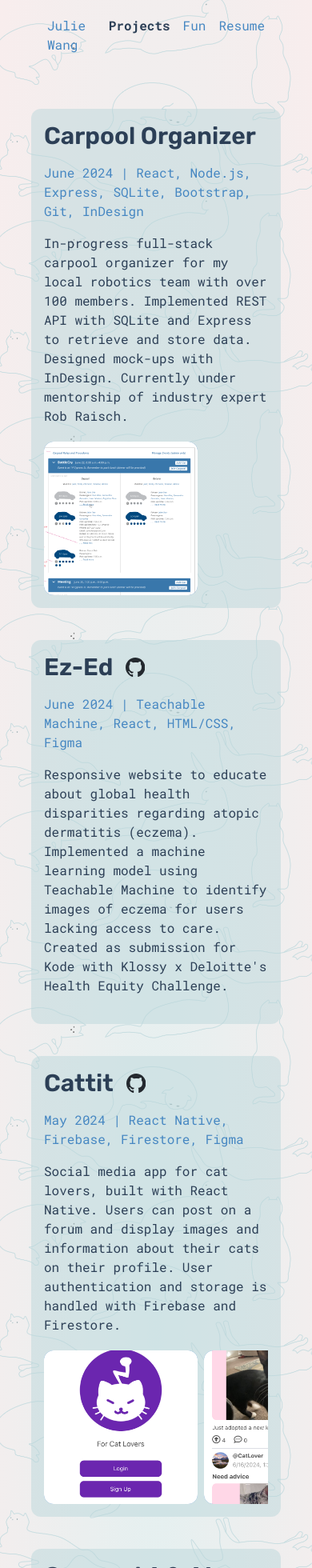
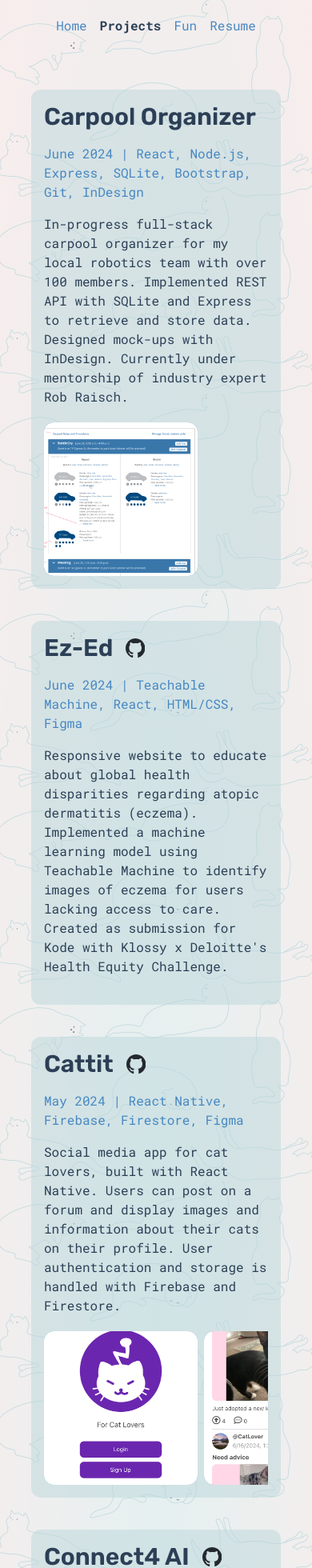
Before and after one commit to juliewang617/personal-website, a Next.js app: page /projects in a window 390 px wide. Shown: the top 1960 px of the page at 80% size. Built offline with nearby package versions, Linux system fonts and the light colour scheme.

Commit message:
updated responsivity for really small sizes - like iphone 13 mini

```diff
--- a/src/app/page.tsx
+++ b/src/app/page.tsx
@@ -14,17 +14,17 @@ export default function Page(){
             <div className="grid lg:grid-flow-col sm:grid-flow-row justify-center lg:mt-28">
 
               {/* Image of me */}
-              <div className="-rotate-2 bg-background_me bg-cover w-96 h-96 rounded-xl shadow-solid hover:animate-[wiggle_0.75s_ease-in-out]" />
+              <div className="m-auto -rotate-2 bg-background_me bg-cover w-64 h-64 sm:w-80 sm:h-80 md:w-96 md:h-96 rounded-xl shadow-solid hover:animate-[wiggle_0.75s_ease-in-out]" />
 
               {/* Text */}
-              <div className="md:ml-0 lg:ml-28 w-96 mt-10 lg:mt-0 lg:mb-0 mb-20">
-                <h1 className="font-rubik font-semibold text-3xl text-blue3">Julie Wang</h1>
+              <div className="md:ml-0 lg:ml-28 w-72 sm:w-96 mt-10 lg:mt-0 lg:mb-0 mb-20">
+                <h1 className="font-rubik font-semibold text-3xl text-blue3 sm:text-left text-center">Julie Wang</h1>
                 <p className="mt-5 text-blue2">Hi! My name is Julie, and I’m currently majoring in
                   computer science at Brown University. I’m a member of the Brown CS Diversity Committee, a
                   project manager on Full Stack @ Brown, and a TA for an intro CS class (CSCI0170). In
                   my free time, I love to draw, crochet, and go on walks. I’m also a bit of a
                   crazy cat lady. Feel free to reach out on any of my socials - I’m always up to connect! </p>
-                <div className="space-x-8 flex">
+                <div className="space-x-8 flex justify-center sm:justify-start">
                   <button className="mt-5 h-10 w-10 bg-github_logo bg-contain"
                   onClick={() => window.open('https://github.com/juliewang617')}/>
                   <button className="mt-5 h-10 w-10 bg-linkedin_logo bg-cover"
--- a/src/app/projects/page.tsx
+++ b/src/app/projects/page.tsx
@@ -52,7 +52,7 @@ export default function Page(){
               Firestore. "/>
 
               <Project
-              title="Connect4 & AI Player"
+              title="Connect4 AI"
               images={[["/connect4/thumbnail.png", "Screenshot of the Connect4 game"]]}
               caption="May 2024 | Python, Flask"
               link="https://github.com/juliewang617/Connect4-with-AI-Player"
--- a/src/components/ImageModal.tsx
+++ b/src/components/ImageModal.tsx
@@ -17,14 +17,15 @@ export default function ImageModal({image}:{image: [string, string]}){
 
             {open &&
             <div
-            className="fixed inset-0 bg-blue3 bg-opacity-75 z-10"
+            className="fixed inset-0 bg-blue3 bg-opacity-75 z-10 flex"
             aria-hidden="true"
             onClick={handleModal}>
-                <div className="flex flex-col mt-20">
-                    <div className="bg-blue1 rounded-xl m-auto relative">
-                        <Image src={image[0]} alt={image[1]} width={0} height={0} sizes="100vw" className="w-auto h-[550px] rounded-xl"/>
+                <div className="flex flex-col mt-20 lg:mt-10 w-full">
+                    <div className="rounded-xl m-auto relative">
+                        <Image src={image[0]} alt={image[1]} width={0} height={0} sizes="100vw" className="m-auto w-5/6 h-auto max-h-[600px] lg:max-h-[650px] rounded-xl"/>
+                        <div className="text-center w-5/6 m-auto text-offwhite mt-3">{image[1]}</div>
                     </div>
-                    <div className="text-offwhite mt-5 m-auto">{image[1]}</div>
+
                 </div>
              </div>
             }
--- a/src/components/NavBar.tsx
+++ b/src/components/NavBar.tsx
@@ -16,9 +16,9 @@ export default function NavBar() {
 
   return (
     <nav className="bg-transparent p-5 mb-12">
-      <div className="w-full flex justify-between">
-      <Link href="/" className={isActive("/") + " hover:bg-blue1"}>
-      Julie Wang
+      <div className="w-full flex sm:justify-between justify-center">
+      <Link href="/" className={isActive("/") + " hover:bg-blue1 mr-4 sm:mr-0"}>
+      Home
       </Link>
 
         <div className='sm:space-x-10 space-x-4'>
--- a/tailwind.config.ts
+++ b/tailwind.config.ts
@@ -7,6 +7,14 @@ const config: Config = {
     "./src/app/**/*.{js,ts,jsx,tsx,mdx}",
   ],
   theme: {
+    screens: {
+      'xs': '450px',
+      'sm': '640px',
+      'md': '768px',
+      'lg': '1024px',
+      'xl': '1280px',
+      '2xl': '1536px',
+    },
     colors: {
       'white': '#fff',
       'offwhite': '#f8eded',
```
